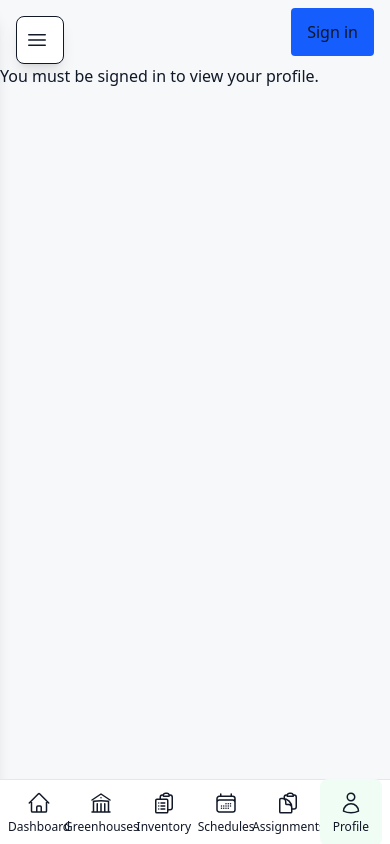
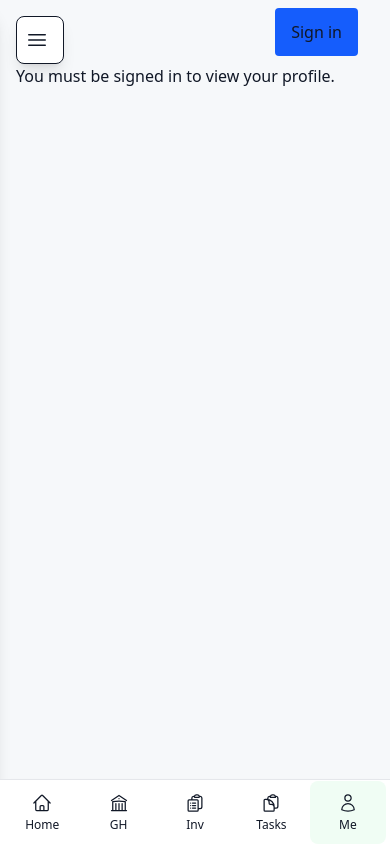
Before and after one commit to LahiruTharaka33/GreenHous_InvenoryManagenent, a Next.js app: page /profile in a window 390 px wide. Built offline with nearby package versions, Linux system fonts and the light colour scheme; no server answers.

Commit message:
feat: Improve mobile layout and prevent overflow issues with updated styles and navigation links

```diff
--- a/src/app/components/MobileBottomNav.tsx
+++ b/src/app/components/MobileBottomNav.tsx
@@ -20,21 +20,19 @@ interface User {
 }
 
 const adminNavLinks = [
-  { name: "Dashboard", href: "/dashboard/admin", icon: HomeIcon },
-  { name: "Greenhouses", href: "/dashboard/admin/greenhouses", icon: BuildingLibraryIcon },
-  { name: "Inventory", href: "/dashboard/admin/inventory", icon: ClipboardDocumentListIcon },
-  { name: "Schedules", href: "/dashboard/admin/schedules", icon: CalendarDaysIcon },
-  { name: "Assignments", href: "/dashboard/admin/assignments", icon: ClipboardDocumentIcon },
-  { name: "Profile", href: "/profile", icon: UserIcon },
+  { name: "Home", href: "/dashboard/admin", icon: HomeIcon },
+  { name: "GH", href: "/dashboard/admin/greenhouses", icon: BuildingLibraryIcon },
+  { name: "Inv", href: "/dashboard/admin/inventory", icon: ClipboardDocumentListIcon },
+  { name: "Tasks", href: "/dashboard/admin/assignments", icon: ClipboardDocumentIcon },
+  { name: "Me", href: "/profile", icon: UserIcon },
 ];
 
 const userNavLinks = [
-  { name: "Dashboard", href: "/dashboard/user", icon: HomeIcon },
-  { name: "Greenhouses", href: "/dashboard/user/greenhouses", icon: BuildingLibraryIcon },
-  { name: "Inventory", href: "/dashboard/user/inventory", icon: ClipboardDocumentListIcon },
-  { name: "Schedules", href: "/dashboard/user/schedules", icon: CalendarDaysIcon },
-  { name: "Assignments", href: "/dashboard/user/assignments", icon: ClipboardDocumentIcon },
-  { name: "Profile", href: "/profile", icon: UserIcon },
+  { name: "Home", href: "/dashboard/user", icon: HomeIcon },
+  { name: "GH", href: "/dashboard/user/greenhouses", icon: BuildingLibraryIcon },
+  { name: "Inv", href: "/dashboard/user/inventory", icon: ClipboardDocumentListIcon },
+  { name: "Tasks", href: "/dashboard/user/assignments", icon: ClipboardDocumentIcon },
+  { name: "Me", href: "/profile", icon: UserIcon },
 ];
 
 export default function MobileBottomNav() {
@@ -62,20 +60,20 @@ export default function MobileBottomNav() {
 
   return (
     <nav className="md:hidden fixed bottom-0 left-0 right-0 bg-white border-t border-gray-200 z-50 shadow-lg">
-      <div className="flex justify-around items-center h-16 px-2">
+      <div className="flex justify-around items-center h-16 px-1">
         {mobileNavLinks.map(link => {
           const isActive = pathname === link.href;
           return (
             <Link
               key={link.name}
               href={link.href}
-              className={`flex flex-col items-center justify-center flex-1 min-h-[44px] min-w-[44px] px-2 py-1 transition-colors rounded-lg ${
+              className={`flex flex-col items-center justify-center flex-1 min-h-[44px] min-w-[44px] px-1 py-1 transition-colors rounded-lg ${
                 isActive
                   ? "text-green-600 bg-green-50"
                   : "text-gray-500 hover:text-gray-700 hover:bg-gray-50"
               }`}
             >
-              <link.icon className="h-6 w-6 mb-1" />
+              <link.icon className="h-5 w-5 mb-1" />
               <span className="text-xs font-medium text-center leading-tight">{link.name}</span>
             </Link>
           );
--- a/src/app/globals.css
+++ b/src/app/globals.css
@@ -193,6 +193,26 @@ label {
   .table-container {
     overflow-x: auto;
     -webkit-overflow-scrolling: touch;
+  }
+
+  /* Ensure no horizontal overflow on mobile */
+  body, html {
+    overflow-x: hidden;
+    width: 100%;
+    max-width: 100vw;
+  }
+
+  /* Prevent content from overflowing */
+  .container, .mx-auto {
+    max-width: 100%;
+    padding-left: 1rem;
+    padding-right: 1rem;
+  }
+
+  /* Ensure all content fits within viewport */
+  main, div, section {
+    max-width: 100vw;
+    overflow-x: hidden;
   }
 }
 
--- a/src/app/layout.tsx
+++ b/src/app/layout.tsx
@@ -78,7 +78,7 @@ export default function RootLayout({
           <div className="flex min-h-screen">
             <Sidebar />
             <main className="flex-1 flex flex-col p-0 md:p-8 pt-0 md:pt-8 pb-20 md:pb-8">
-              <div className="w-full max-w-6xl mx-auto">
+              <div className="w-full max-w-6xl mx-auto px-4 md:px-0">
                 <SessionHeader />
                 {children}
               </div>
```
